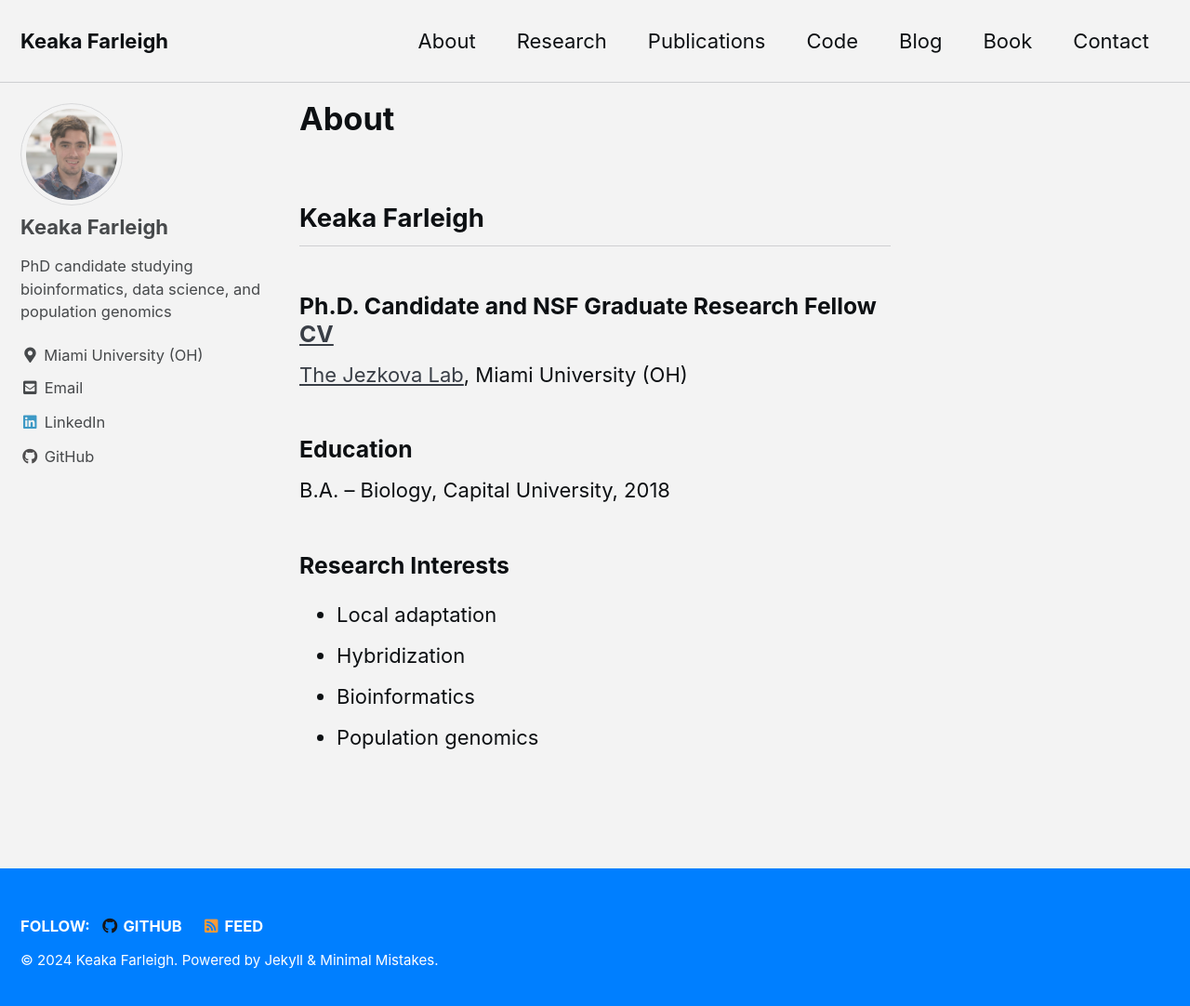
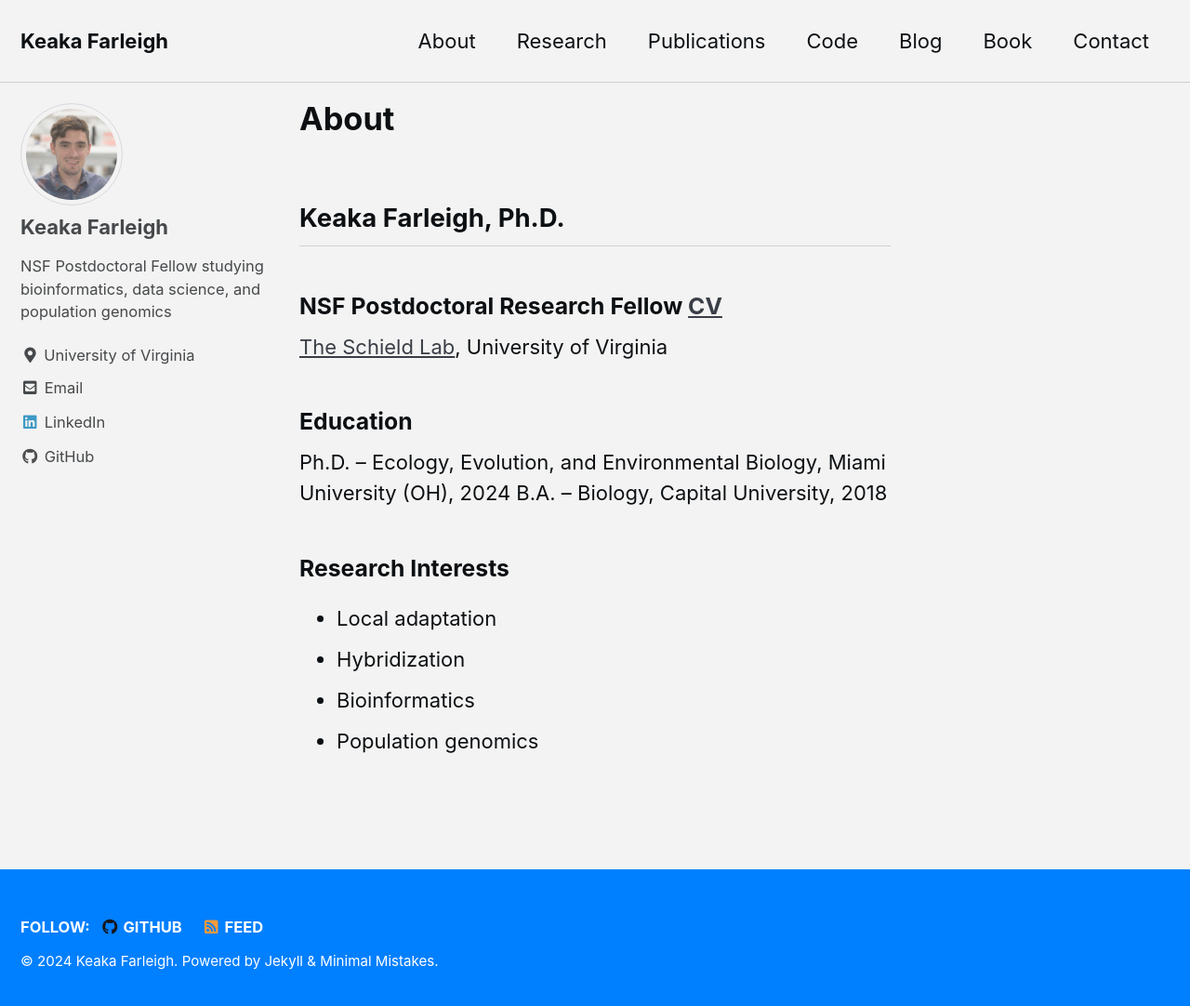
Before and after one commit to kfarleigh/kfarleigh.github.io, a Jekyll site: the page built from _pages/about.md, in a window 1280 px wide and 1089 px high. Shown: the top 1082 px of the window at 93% size. Built offline with Jekyll 4.4.1, drawn with Linux system fonts in a browser that asks for light colours; cached includes are drawn as plain includes.

Commit message:
Updated PhD, location

```diff
--- a/_config.yml
+++ b/_config.yml
@@ -109,8 +109,8 @@ analytics:
 author:
   name             : "Keaka Farleigh"
   avatar           : /images/Headshot_2_cropped.PNG
-  bio              : "PhD candidate studying bioinformatics, data science, and population genomics"
-  location         : "Miami University (OH)"
+  bio              : "NSF Postdoctoral Fellow studying bioinformatics, data science, and population genomics"
+  location         : "University of Virginia"
   email            : "farleik@miamioh.edu"
   uri              :
   home             : # null (default), "absolute or relative url to link to author home"
--- a/_pages/about.md
+++ b/_pages/about.md
@@ -2,11 +2,12 @@
 title: "About"
 permalink: /about/
 ---
-## Keaka Farleigh
-### Ph.D. Candidate and NSF Graduate Research Fellow [CV](https://kfarleigh.github.io/CV/KFarleigh_CV_1-30-2024.pdf)
-[The Jezkova Lab](https://caloprymnus.com/), Miami University (OH)
+## Keaka Farleigh, Ph.D.
+### NSF Postdoctoral Research Fellow [CV](https://kfarleigh.github.io/CV/KFarleigh_CV_8-5-2024.pdf)
+[The Schield Lab](https://schieldlab.org/), University of Virginia
 
 ### Education
+Ph.D. – Ecology, Evolution, and Environmental Biology, Miami University (OH), 2024
 B.A. – Biology, Capital University, 2018
 
 ### Research Interests
--- a/index.html
+++ b/index.html
@@ -8,7 +8,7 @@ header:
      caption: "Photo credit: Keaka Farleigh"
      cta_label: "About"
      cta_url: "/about/"
-excerpt: "Investigating the processes and mechanisms that influence variation using bioinformatics and data science."
+excerpt: "Investigating the processes and mechanisms that influence genomic and phenomic variation using bioinformatics and data science."
 feature_row:
    - image_path: /images/Farleigh_2023_Fig_1.jpg
      title: "Featured Publication"
```
Also changed, not shown: 1 other file.
